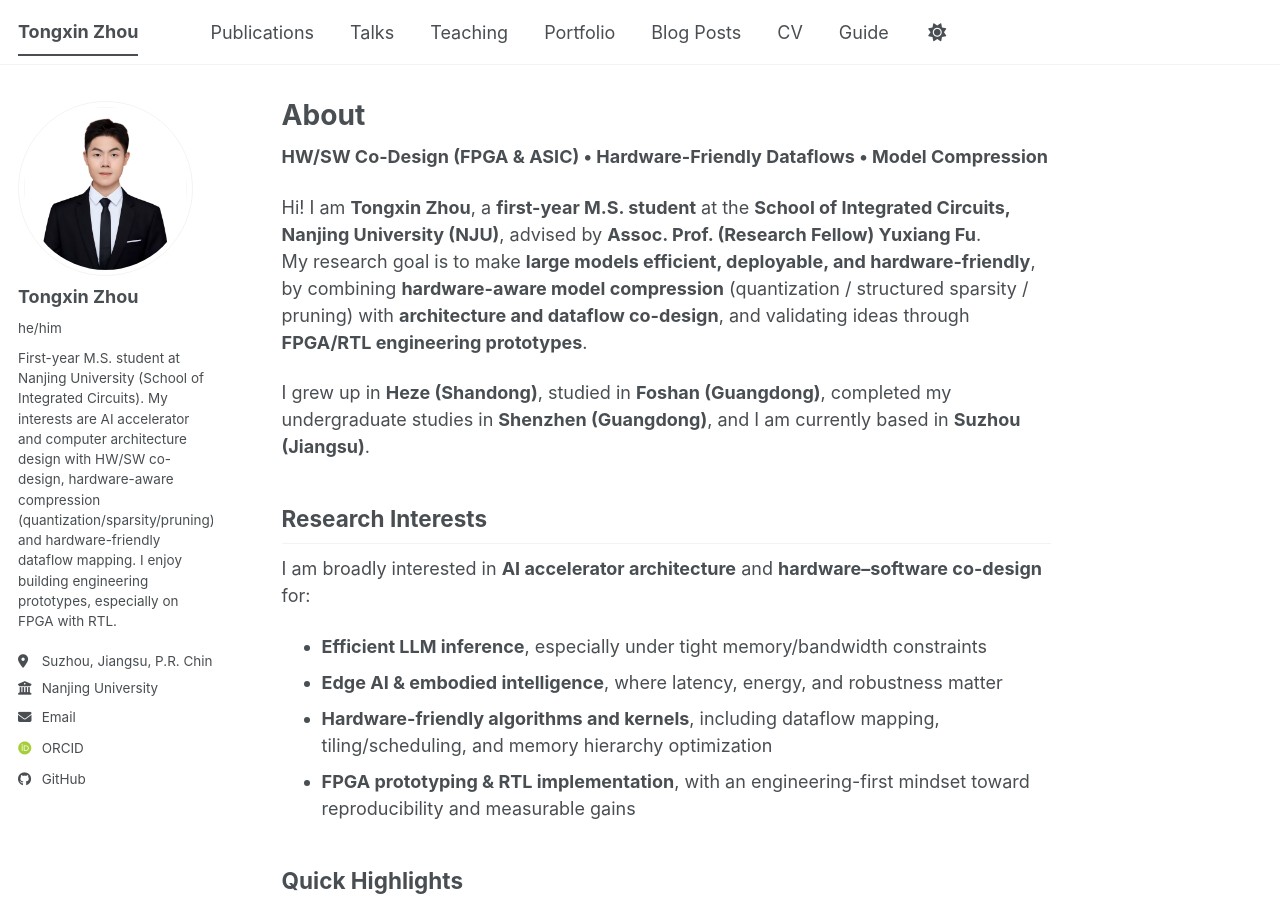
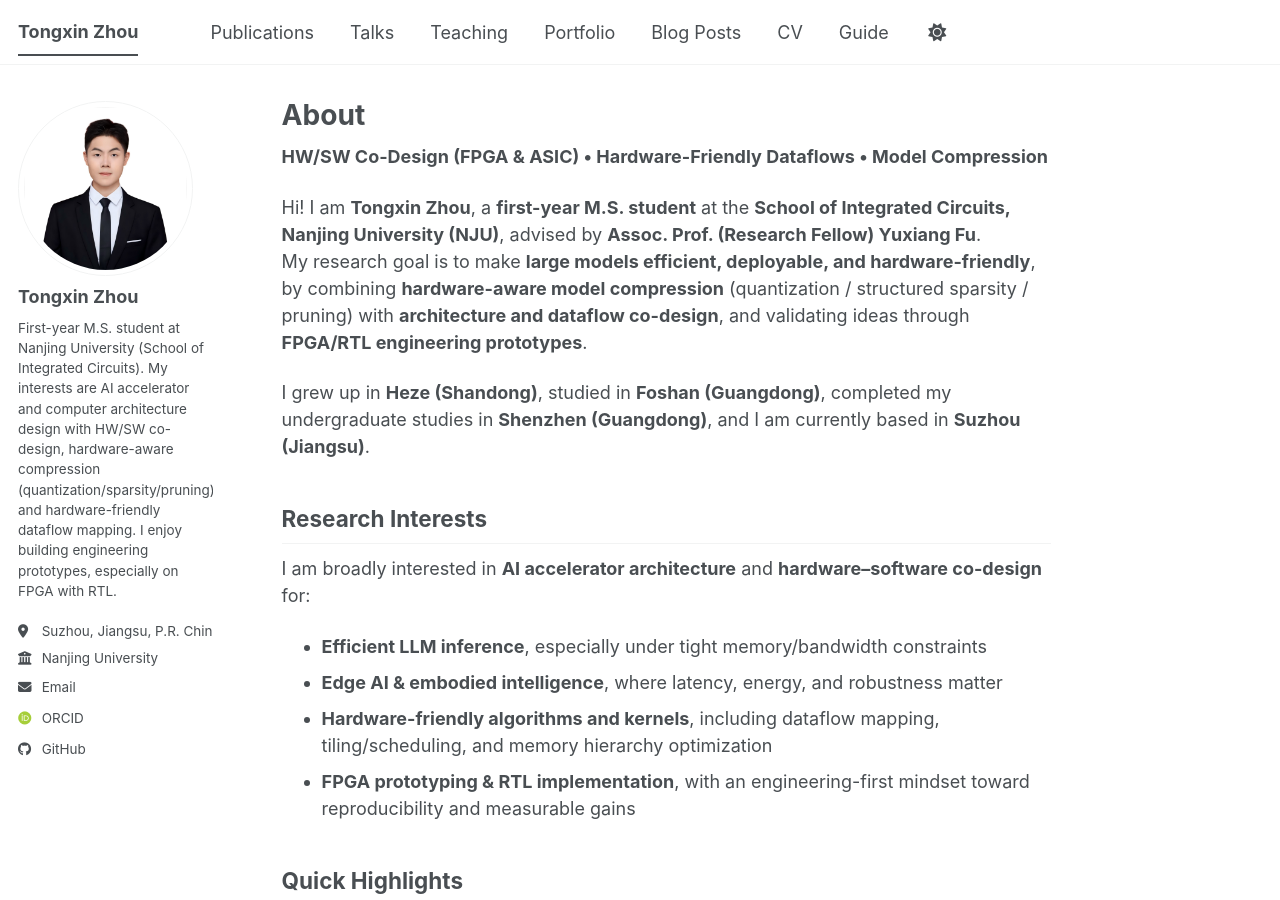
Before and after one commit to SyntonZhou/tongxinzhou.github.io, a Jekyll site: the page built from _pages/about.md, in a window 1280 px wide and 900 px high. Built offline with Jekyll 4.4.1, drawn with Linux system fonts in a browser that asks for light colours; some web fonts are replaced; a script bundle is joined from its source files by our own code; library files that are not in the unit come from our copies.

Commit message:
Update author pronouns in _config.yml
Removed pronouns from author information.

```diff
--- a/_config.yml
+++ b/_config.yml
@@ -25,7 +25,7 @@ author:
   # Biographic information
   avatar           : "profile.png"
   name             : "Tongxin Zhou"
-  pronouns         : "he/him"
+  pronouns         :
   bio              : "First-year M.S. student at Nanjing University (School of Integrated Circuits). My interests are AI accelerator and computer architecture design with HW/SW co-design, hardware-aware compression (quantization/sparsity/pruning), and hardware-friendly dataflow mapping. I enjoy building engineering prototypes, especially on FPGA with RTL."
   location         : "Suzhou, Jiangsu, P.R. China"
   employer         : "Nanjing University"
```
